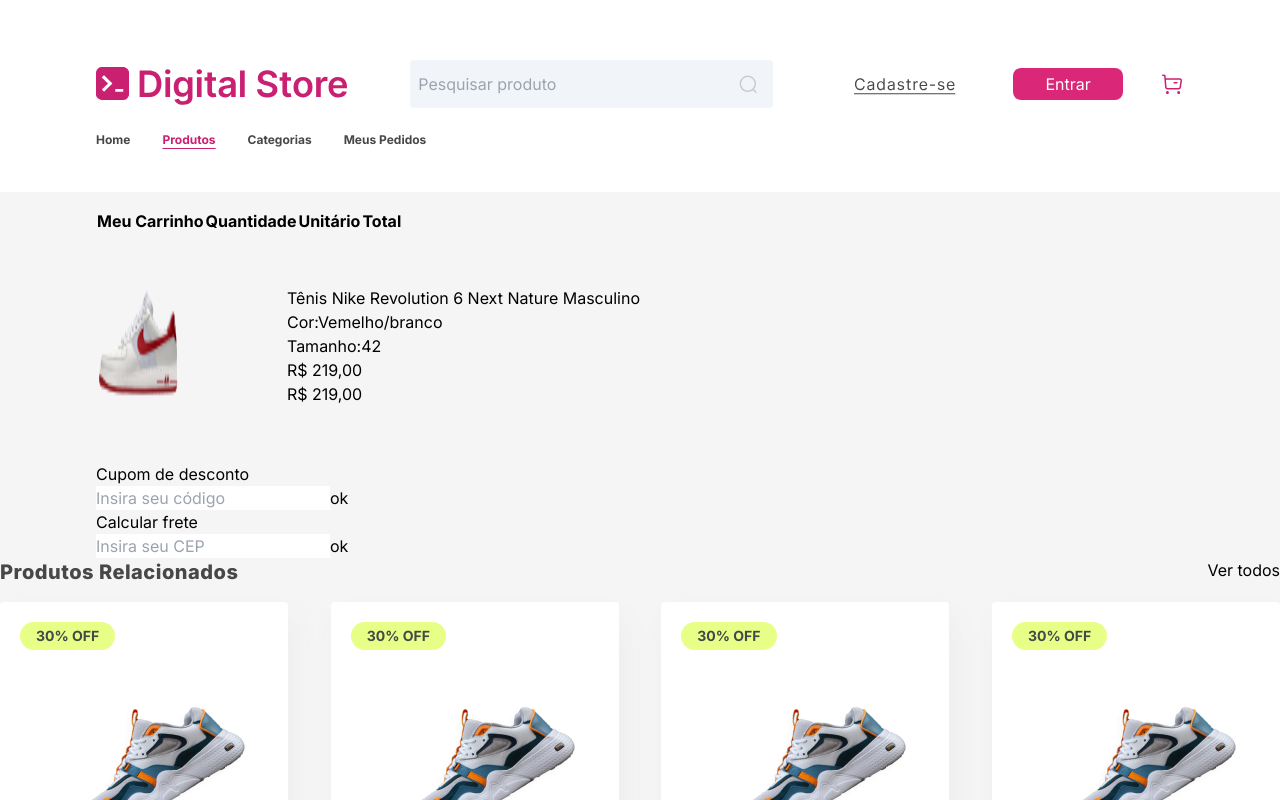
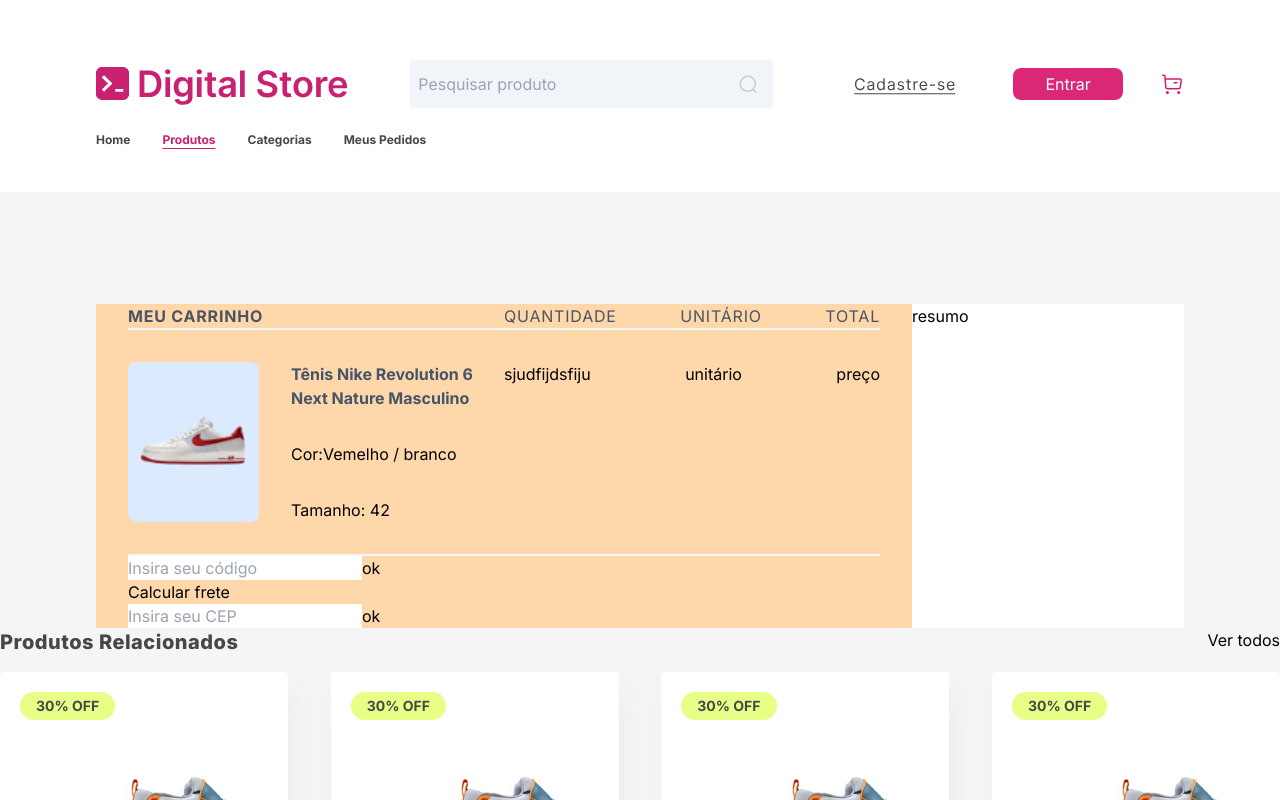
Before and after one commit to ajuteixeira/client-drip-store, a React (Vite) app in the folder client/: page /produtos/cart in a window 1280 px wide. Shown: the top 800 px of the page. Built offline with nearby package versions, Linux system fonts and the light colour scheme.

Commit message:
iniciando outra página

```diff
--- a/client/src/pages/ProductCart.jsx
+++ b/client/src/pages/ProductCart.jsx
@@ -9,41 +9,59 @@
     <>
       <Header />
 
-      <div className="bg-[#f5f5f5] w-full pt-4">
-        <div className="px-24 ">
-          <div className="mb-8 ">
-            <th className="titulo">Meu Carrinho</th>
-            <th className="subTitulos ">Quantidade</th>
-            <th className="subTitulos ">Unitário</th>
-            <th className="subTitulos ">Total</th>
-          </div>
+      <div className="bg-[#f5f5f5] w-full pt-4 ">
+        <div className="mx-24 bg-white mt-24 flex">
+          <div className='w-3/4 px-8 bg-orange-200 '>
+            <div className="flex ">
+              <div className="titulo w-1/2 font-bold text-gray-600 tracking-wider">MEU CARRINHO</div>
+                <div className='w-1/2 flex justify-between text-gray-600 tracking-wider'>
+                  <div className="subTitulos ">QUANTIDADE</div>
+                  <div className="subTitulos ">UNITÁRIO</div>
+                  <div className="subTitulos ">TOTAL</div>
+                </div>
 
-          <div className=" flex">
-            <div className="w-1/2 flex  overflow-hidden mt-5 justify-between mb-14">
-              <img src={fotoSapato} alt="fotosapato"></img>
-              <div className="flex flex-col gap-4">
-                <div>
-                  <p className="referencia">
+            </div>
+            <div className='bg-[#f5f5f5] h-[2px] text-center '></div>
+          <div className=" flex items-center">
+            <div className="w-1/2 flex justify-between h-56 items-center">
+              <div className='flex justify-center items-center h-40 w-56 bg-blue-100 rounded-lg'>
+                <img src={fotoSapato} alt="fotosapato" className='h-14'></img>
+              </div>
+
+              <div className="flex flex-col gap-4 ml-8 ">
+                <div className='flex flex-col h-40 justify-between gap-4 '>
+                  <p className="referencia font-bold text-slate-600">
                     Tênis Nike Revolution 6 Next Nature Masculino
                   </p>
-                  <div className="divCores">
-                    <span className="cor">Cor:</span>
-                    <span className="tipoDeCor">Vemelho/branco</span>
+                  <div className="divCores flex">
+                    <div className="cor">Cor: </div>
+                    <div className="tipoDeCor"> Vemelho / branco</div>
                   </div>
-                  <div className="divCores">
-                    <span className="cor">Tamanho:</span>
-                    <span className="tipoDeCor">42</span>
-                  </div>
+                    <div className="cor">Tamanho: 42</div>
 
-                  <div className="precoNormal">R$ 219,00</div>
-                  <div className="precoDeVenda">R$ 219,00</div>
+
+
+
                 </div>
               </div>
             </div>
+            <div className='w-1/2 flex justify-between'>
+            <div className='h-40 flex flex-col '>
+              <p>sjudfijdsfiju</p>
+            </div>
+            <div className='h-40 flex flex-col '>
+              unitário
+            </div>
+            <div>
+              preço
+            </div>
+            </div>
+
+
           </div>
-          <div className="divInfoAdicional">
+          <div className='bg-[#f5f5f5] h-[2px] text-center'></div>
+          <div className="divInfoAdicional ">
             <div className="divInfo">
-              <span className="estiloInfo">Cupom de desconto</span>
               <div className="divAcao">
                 <input className="input" placeholder="Insira seu código" />
                 <button className="botaoOk">ok</button>
@@ -57,6 +75,9 @@
               </div>
             </div>
           </div>
+
+          </div>
+          <div className='w-1/4 '><p>resumo</p></div>
         </div>
 
         <div className="flex justify-between">
```
